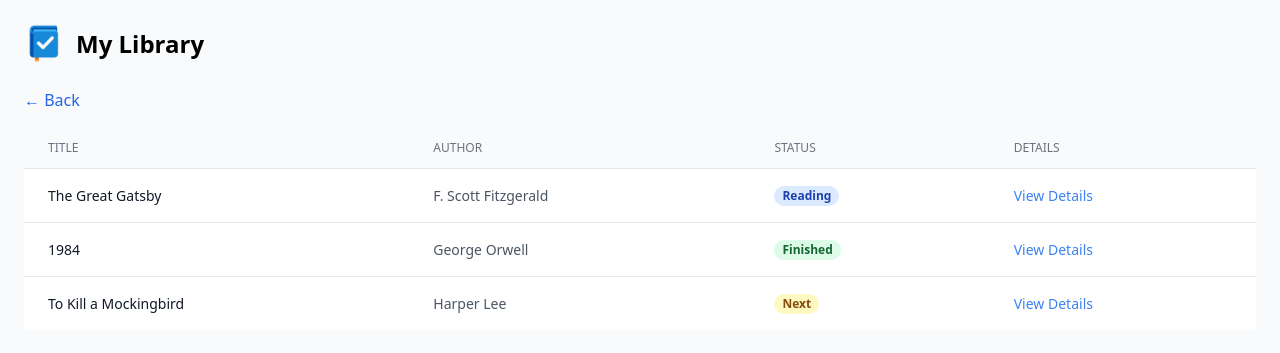
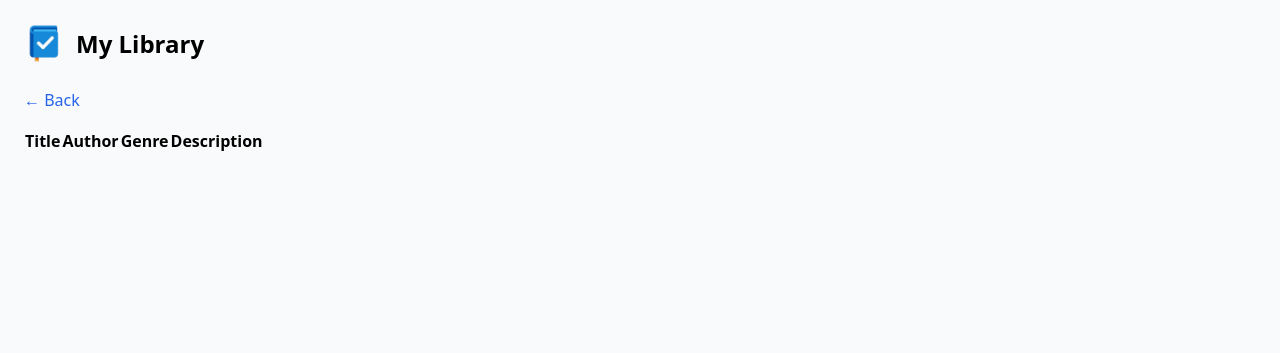
Before and after one commit to AdJud1cator/BookTracker, a Flask app: page /library in a window 1280 px wide. Shown: the top 353 px of the page. Run offline with Flask 3, Linux system fonts and the light colour scheme; lists and menus that the app fills with data are empty; some libraries are stand-ins or nearby versions.

Commit message:
Data can now be easily saved and used on different pages

```diff
--- a/app/__init__.py
+++ b/app/__init__.py
@@ -15,7 +15,9 @@ def create_app():
     db.init_app(app)
     migrate.init_app(app, db)
 
-    from . import models
     from . import routes
 
+    with app.app_context():
+        db.create_all()
+
     return app
--- a/app/routes.py
+++ b/app/routes.py
@@ -1,4 +1,6 @@
-from flask import redirect, render_template, request, url_for
+from flask import Blueprint, render_template, request, redirect, url_for
+from .models import Book
+from . import db
 from app import app
 
 @app.route('/', methods=['GET', 'POST'])
@@ -19,12 +21,27 @@ def dashboard():
 
 @app.route('/library')
 def library():
-    return render_template("Library.html")
+    books = Book.query.all()
+    return render_template("Library.html", books=books)
 
-@app.route('/add', methods=['GET', 'POST'])
-def add():
+
+@app.route('/add_book', methods=['GET', 'POST'])
+def add_book():
+    title = request.form.get("title")
+    author = request.form.get("author")
+    genre = request.form.get("genre")
+    description = request.form.get("description")
+    if title and author:
+        db.session.add(Book(
+            title=title,
+            author=author,
+            genre=genre,
+            description=description
+        ))
+        db.session.commit()
+
     if request.method == "POST":
-        return redirect(url_for('dashboard'))
+        return redirect(url_for('library'))
     return render_template("AddBook.html")
 
 @app.route('/statistics')
@@ -35,7 +52,7 @@ def statistics():
 def share():
     if request.method == "POST":
         return redirect(url_for('dashboard'))
-    return render_template("share.html")
+    return render_template("Share.html")
 
 @app.route('/details')
 def details():
--- a/app/templates/AddBook.html
+++ b/app/templates/AddBook.html
@@ -16,9 +16,9 @@
     &larr; Back
   </a>
 
-  <form action="{{ url_for('add') }}" method="post" class="space-y-4">
-    <input type="text" name="title" placeholder="Book Title" class="w-full px-4 py-2 border rounded">
-    <input type="text" name="author" placeholder="Author" class="w-full px-4 py-2 border rounded">
+  <form action="{{ url_for('add_book') }}" method="post" class="space-y-4">
+    <input type="text" name="title" placeholder="Book Title" class="w-full px-4 py-2 border rounded" required>
+    <input type="text" name="author" placeholder="Author" class="w-full px-4 py-2 border rounded" required>
 
     <!-- Genre Select -->
     <select name="genre" class="w-full px-4 py-2 border rounded text-gray-700">
--- a/app/templates/Dashboard.html
+++ b/app/templates/Dashboard.html
@@ -23,7 +23,7 @@
         <span class="text-sm font-medium">Library</span>
       </a>
 
-      <a href="{{ url_for('add') }}"
+      <a href="{{ url_for('add_book') }}"
         class="bg-white rounded-lg shadow-md hover:shadow-lg transition p-4 flex flex-col items-center text-blue-600">
         <img src="{{ url_for('static', filename='img/Add.png') }}" alt="Add Book" class="w-12 h-12 mb-2">
         <span class="text-sm font-medium">Add Book</span>
--- a/app/templates/Library.html
+++ b/app/templates/Library.html
@@ -16,7 +16,24 @@
     &larr; Back
   </a>
 
+  <table>
+    <tr>
+        <th>Title</th>
+        <th>Author</th>
+        <th>Genre</th>
+        <th>Description</th>
+    </tr>
+    {% for book in books %}
+    <tr>
+        <td>{{ book.title }}</td>
+        <td>{{ book.author }}</td>
+        <td>{{ book.genre }}</td>
+        <td>{{ book.description }}</td>
+    </tr>
+    {% endfor %}
+  </table>
 
+  <!--
   <div class="overflow-x-auto">
     <table class="min-w-full divide-y divide-gray-200">
       <thead class="bg-gray-50">
@@ -67,6 +84,7 @@
       </tbody>
     </table>
   </div>
+   -->
 </body>
 
 {% endblock %}
```
Also changed, not shown: app/models.py (+3 -5 lines).
